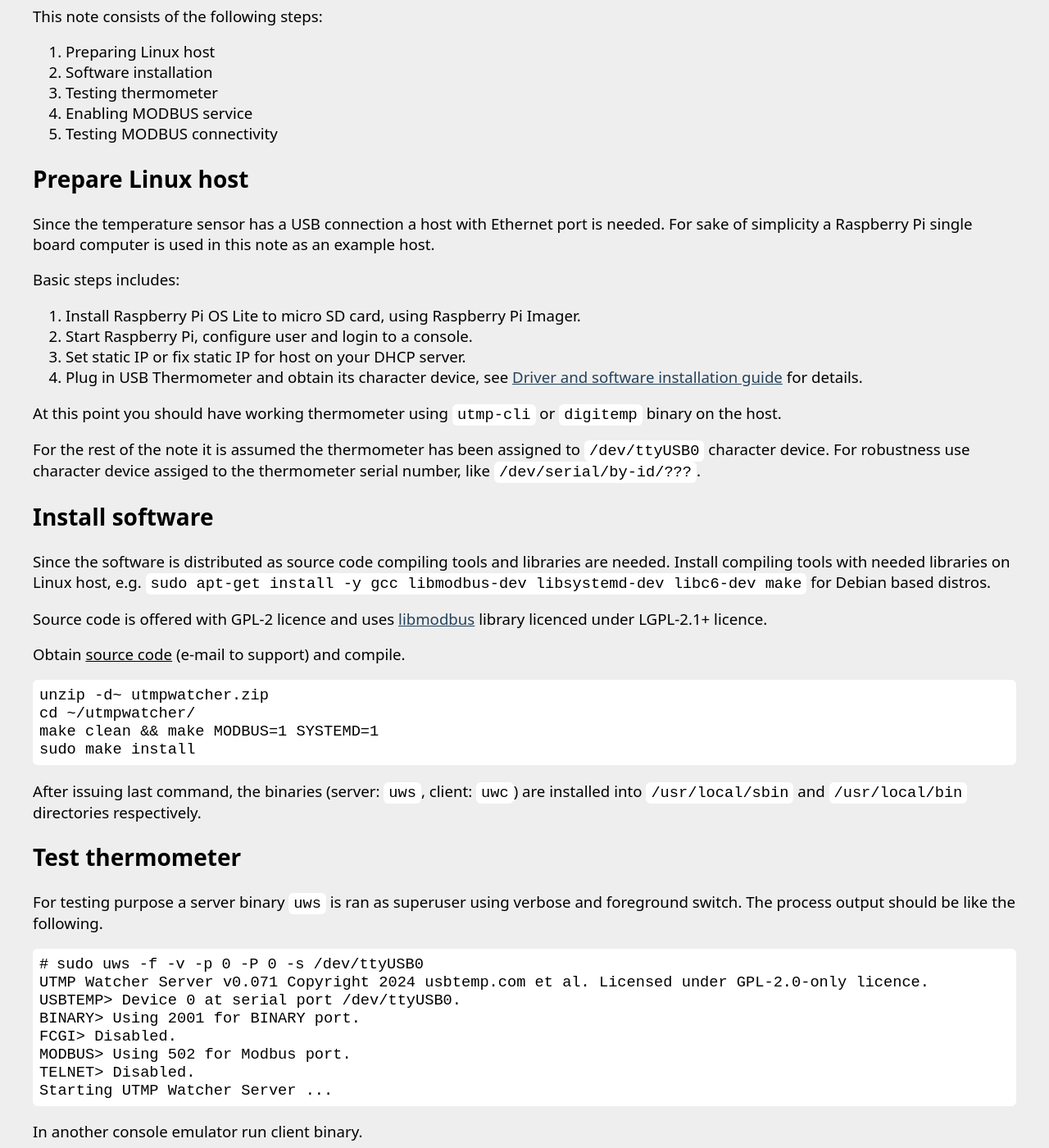
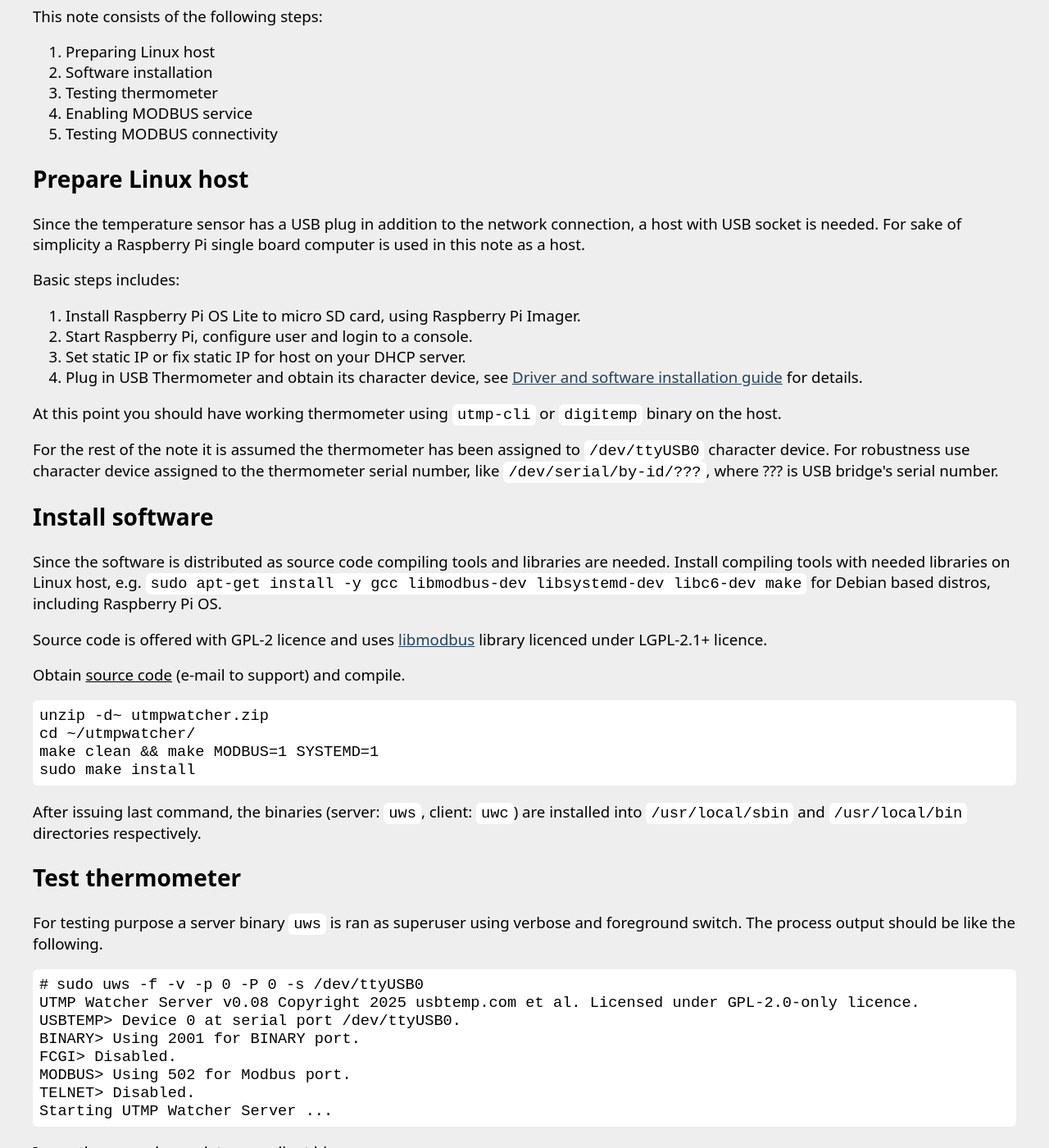
Before and after one commit to perproweb/utmp, a Jekyll site: the page app_notes/modbus.htm, which Jekyll copies as it is, in a window 1280 px wide and 1400 px high, scrolled down 193 px. Shown: the whole window at 82% size. Built offline with Jekyll 4.4.1, drawn with Linux system fonts in a browser that asks for light colours; some of the changed text lies outside the part shown.

Commit message:
20250502

```diff
--- a/app_notes/modbus.htm
+++ b/app_notes/modbus.htm
@@ -27,7 +27,7 @@
 
 <h2 id="preparing">Prepare Linux host</h2>
 <p>
-  Since the temperature sensor has a USB connection a host with Ethernet port is needed. For sake of simplicity a Raspberry Pi single board computer is used in this note as an example host.
+  Since the temperature sensor has a USB plug in addition to the network connection, a host with USB socket is needed. For sake of simplicity a Raspberry Pi single board computer is used in this note as a host.
 </p>
 <p>
   Basic steps includes:
@@ -42,12 +42,12 @@
   At this point you should have working thermometer using <code>utmp-cli</code> or <code>digitemp</code> binary on the host.
 </p>
 <p>
-  For the rest of the note it is assumed the thermometer has been assigned to <code>/dev/ttyUSB0</code> character device. For robustness use character device assiged to the thermometer serial number, like <code>/dev/serial/by-id/???</code>.
+  For the rest of the note it is assumed the thermometer has been assigned to <code>/dev/ttyUSB0</code> character device. For robustness use character device assigned to the thermometer serial number, like <code>/dev/serial/by-id/???</code>, where ??? is USB bridge's serial number.
 </p>
 
 <h2>Install software</h2>
 <p>
-  Since the software is distributed as source code compiling tools and libraries are needed. Install compiling tools with needed libraries on Linux host, e.g. <code>sudo apt-get install -y gcc libmodbus-dev libsystemd-dev libc6-dev make</code> for Debian based distros.
+  Since the software is distributed as source code compiling tools and libraries are needed. Install compiling tools with needed libraries on Linux host, e.g. <code>sudo apt-get install -y gcc libmodbus-dev libsystemd-dev libc6-dev make</code> for Debian based distros, including Raspberry Pi OS.
 </p>
 <p>
   Source code is offered with GPL-2 licence and uses <a href="https://libmodbus.org/" rel="noreferrer" target="_blank">libmodbus</a> library licenced under LGPL-2.1+ licence.
@@ -71,7 +71,7 @@ sudo make install
 </p>
 <pre>
 <code class="prompt">#</code>sudo uws -f -v -p 0 -P 0 -s /dev/ttyUSB0
-<samp>UTMP Watcher Server v0.071 Copyright 2024 usbtemp.com et al. Licensed under GPL-2.0-only licence.
+<samp>UTMP Watcher Server v0.08 Copyright 2025 usbtemp.com et al. Licensed under GPL-2.0-only licence.
 USBTEMP> Device 0 at serial port /dev/ttyUSB0.
 BINARY> Using 2001 for BINARY port.
 FCGI> Disabled.
@@ -84,7 +84,7 @@ Starting UTMP Watcher Server ...</samp>
 </p>
 <pre>
 <code class="prompt">#</code>uwc
-<samp>UTMP Watcher Client v0.01 Copyright 2024 usbtemp.com et al. Licensed under GPL-2.0-only licence.
+<samp>UTMP Watcher Client v0.021 Copyright 2025 usbtemp.com et al. Licensed under GPL-2.0-only licence.
 ROM: 282fb6e50c00002c
 Temperature: 19.250</samp>
 </pre>
@@ -159,5 +159,6 @@ mbpoll -t 3:float -c 1 198.18.41.105
 <footer>
   <i>5th October 2024, usbtemp.com</i>
 </footer>
+
 </body>
 </html>
--- a/index.html
+++ b/index.html
@@ -110,7 +110,7 @@
     "itemCondition": "http://schema.org/NewCondition",
     "price": "11.4",
     "priceCurrency": "USD",
-    "priceValidUntil": "2025-04-30",
+    "priceValidUntil": "2025-05-31",
     "url": "https://usbtemp.com/"
   },
   "sku": "USB-TEMP",
```
Also changed, not shown: app_notes/cloud.htm (+6 -4 lines).
